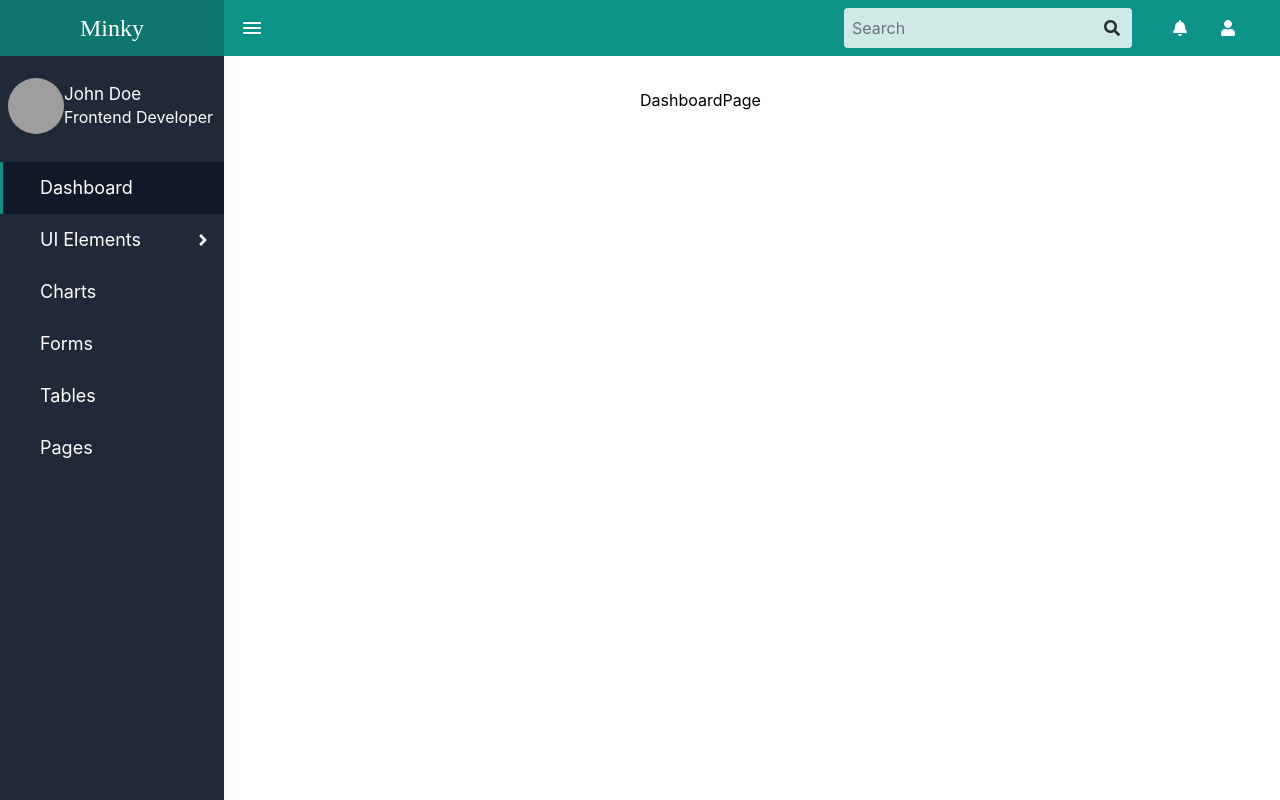
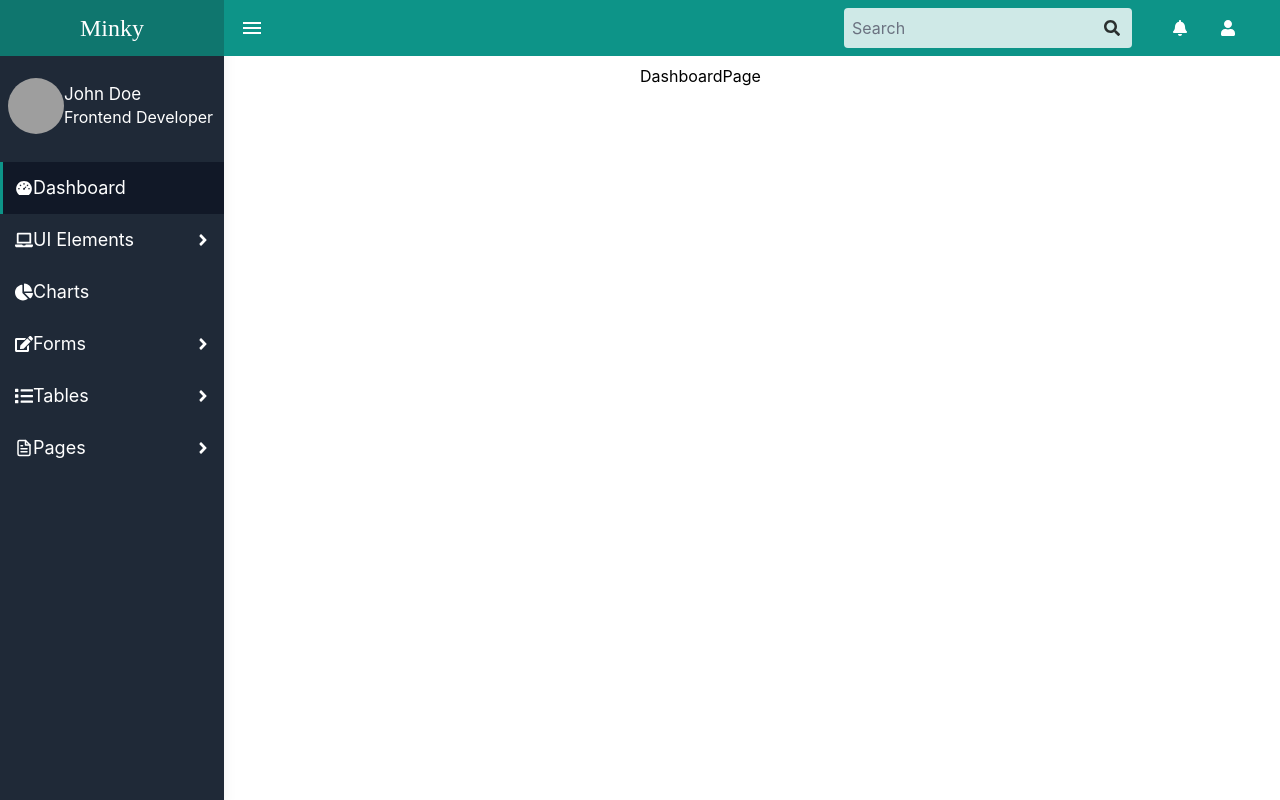
Before and after one commit to bipon68/minky-admin, a React (Create React App) app in the folder minky-admin-reactjs/: page / in a window 1280 px wide. Built offline with nearby package versions, Linux system fonts and the light colour scheme; grey boxes are pictures that could not be loaded.

Commit message:
sidebar treeview update

```diff
--- a/minky-admin-reactjs/src/App.js
+++ b/minky-admin-reactjs/src/App.js
@@ -1,16 +1,23 @@
+import React, { useState } from "react";
+import { BrowserRouter, Route, Routes } from "react-router-dom";
 import Nav from "./features/nav/Nav";
-import "./App.css";
 import SideBar from "./features/sidebar/SideBar";
-import { BrowserRouter, Route, Routes } from "react-router-dom";
 import HomePage from "./pages/HomePage";
 import DashboardPage from "./pages/Dashboard/DashboardPage";
+import "./App.css";
 
 function App() {
+  const [isSidebarOpen, setSidebarOpen] = useState(false);
+
+  const handleSidebar = () => {
+    setSidebarOpen((prevState) => !prevState);
+  };
+
   return (
     <div>
       <BrowserRouter>
-        <Nav />
-        <SideBar />
+        <Nav handleSidebar={handleSidebar} />
+        <SideBar isSidebarOpen={isSidebarOpen} />
         <Routes>
           <Route index element={<HomePage />} />
           <Route path="/DashboardPage" element={<DashboardPage />} />
--- a/minky-admin-reactjs/src/features/nav/Nav.jsx
+++ b/minky-admin-reactjs/src/features/nav/Nav.jsx
@@ -2,23 +2,21 @@ import React from "react";
 import { FaBell, FaSearch, FaUser } from "react-icons/fa";
 import { IoMenuSharp } from "react-icons/io5";
 
-function Nav() {
+function Nav({ handleSidebar }) {
   return (
-    <div>
     <div className="app-header">
       <a className="app-header__logo" href="index.html">
         Minky
       </a>
-        {/* <!-- Sidebar toggle button-->*/}
-        <a
+      {/* Sidebar toggle button */}
+      <button
         className="app-sidebar__toggle"
-          href="#"
-          data-toggle="sidebar"
         aria-label="Hide Sidebar"
+        onClick={handleSidebar}
       >
         <IoMenuSharp />
-        </a>
-        {/* <!-- Navbar Right Menu--> */}
+      </button>
+      {/* Navbar Right Menu */}
       <ul className="app-nav">
         <li className="app-search">
           <input
@@ -30,30 +28,31 @@ function Nav() {
             <FaSearch />
           </button>
         </li>
-          {/* <!--Notification Menu--> */}
+        {/* Notification Menu */}
         <li className="dropdown mt-1">
-            <a
+          <button
             className="app-nav__item"
-              href="#"
-              data-toggle="dropdown"
             aria-label="Show notifications"
+            onClick={() => {
+              /* Handle notifications click */
+            }}
           >
             <FaBell />
-            </a>
+          </button>
         </li>
-          {/* <!-- User Menu--> */}
+        {/* User Menu */}
         <li className="dropdown mt-1">
-            <a
+          <button
             className="app-nav__item"
-              href="#"
-              data-toggle="dropdown"
             aria-label="Open Profile Menu"
+            onClick={() => {
+              /* Handle profile menu click */
+            }}
           >
             <FaUser />
-            </a>
+          </button>
         </li>
       </ul>
-      </div>
     </div>
   );
 }
--- a/minky-admin-reactjs/src/features/sidebar/SideBar.jsx
+++ b/minky-admin-reactjs/src/features/sidebar/SideBar.jsx
@@ -1,15 +1,29 @@
-import React from "react";
-import { FaAngleRight, FaCircle } from "react-icons/fa";
+import React, { useState } from "react";
+import {
+  FaAngleRight,
+  FaChartPie,
+  FaCircle,
+  FaEdit,
+  FaLaptop,
+  FaList,
+} from "react-icons/fa";
+import { AiFillDashboard } from "react-icons/ai";
+import { FiFileText } from "react-icons/fi";
 
-function SideBar() {
+function SideBar({ isSidebarOpen }) {
+  const [expandedMenu, setExpandedMenu] = useState(null);
+
+  const handleTreeviewToggle = (index) => {
+    setExpandedMenu((prevIndex) => (prevIndex === index ? null : index));
+  };
+
   return (
-    <div>
-      <aside className="app-sidebar">
+    <aside className={`app-sidebar ${isSidebarOpen ? "sidenav-toggled" : ""}`}>
       <div className="app-sidebar__user">
         <img
           className="size-14 rounded-full"
           src="img/profile.jpg"
-            alt="User Image"
+          alt="User"
         />
         <div>
           <p className="app-sidebar__user-name">John Doe</p>
@@ -18,19 +32,25 @@ function SideBar() {
       </div>
       <ul className="app-menu">
         <li>
-            <a className="app-menu__item active" href="/DashboardPage">
-              <i className="app-menu__icon fa fa-dashboard"></i>
+          <a className="app-menu__item active" href="index.html">
+            <AiFillDashboard />
             <span className="app-menu__label">Dashboard</span>
           </a>
         </li>
-          <li className="treeview">
-            <a className="app-menu__item" href="#" data-toggle="treeview">
-              <i className="app-menu__icon fa fa-laptop"></i>
+        <li className={`treeview ${expandedMenu === 0 ? "is-expanded" : ""}`}>
+          <a
+            className="app-menu__item"
+            href="#"
+            onClick={(e) => {
+              e.preventDefault();
+              handleTreeviewToggle(0);
+            }}
+          >
+            <FaLaptop />
             <span className="app-menu__label">UI Elements</span>
-              {/* <i className="treeview-indicator fa fa-angle-right"></i> */}
             <FaAngleRight />
           </a>
-            <ul className="treeview-menu">
+          <ul className={`treeview-menu ${expandedMenu === 0 ? "show" : ""}`}>
             <li>
               <a className="treeview-item" href="tailwind-components.html">
                 <FaCircle /> Tailwind Elements
@@ -41,7 +61,7 @@ function SideBar() {
                 className="treeview-item"
                 href="https://fontawesome.com/v4.7.0/icons/"
                 target="_blank"
-                  rel="noopener"
+                rel="noopener noreferrer"
               >
                 <FaCircle /> Font Icons
               </a>
@@ -60,111 +80,130 @@ function SideBar() {
         </li>
         <li>
           <a className="app-menu__item" href="charts.html">
-              <i className="app-menu__icon fa fa-pie-chart"></i>
+            <FaChartPie />
             <span className="app-menu__label">Charts</span>
           </a>
         </li>
-          <li className="treeview">
-            <a className="app-menu__item" href="#" data-toggle="treeview">
-              <i className="app-menu__icon fa fa-edit"></i>
+        <li className={`treeview ${expandedMenu === 1 ? "is-expanded" : ""}`}>
+          <a
+            className="app-menu__item"
+            href="#"
+            onClick={(e) => {
+              e.preventDefault();
+              handleTreeviewToggle(1);
+            }}
+          >
+            <FaEdit />
             <span className="app-menu__label">Forms</span>
-              <i className="treeview-indicator fa fa-angle-right"></i>
+            <FaAngleRight />
           </a>
-            <ul className="treeview-menu">
+          <ul className={`treeview-menu ${expandedMenu === 1 ? "show" : ""}`}>
             <li>
               <a className="treeview-item" href="form-components.html">
-                  <i className="icon fa fa-circle"></i> Form Components
+                <FaCircle /> Form Components
               </a>
             </li>
             <li>
               <a className="treeview-item" href="form-custom.html">
-                  <i className="icon fa fa-circle"></i> Custom Components
+                <FaCircle /> Custom Components
               </a>
             </li>
             <li>
               <a className="treeview-item" href="form-samples.html">
-                  <i className="icon fa fa-circle"></i> Form Samples
+                <FaCircle /> Form Samples
               </a>
             </li>
             <li>
               <a className="treeview-item" href="form-notifications.html">
-                  <i className="icon fa fa-circle"></i> Form Notifications
+                <FaCircle /> Form Notifications
               </a>
             </li>
           </ul>
         </li>
-          <li className="treeview">
-            <a className="app-menu__item" href="#" data-toggle="treeview">
-              <i className="app-menu__icon fa fa-th-list"></i>
+        <li className={`treeview ${expandedMenu === 2 ? "is-expanded" : ""}`}>
+          <a
+            className="app-menu__item"
+            href="#"
+            onClick={(e) => {
+              e.preventDefault();
+              handleTreeviewToggle(2);
+            }}
+          >
+            <FaList />
             <span className="app-menu__label">Tables</span>
-              <i className="treeview-indicator fa fa-angle-right"></i>
+            <FaAngleRight />
           </a>
-            <ul className="treeview-menu">
+          <ul className={`treeview-menu ${expandedMenu === 2 ? "show" : ""}`}>
             <li>
               <a className="treeview-item" href="table-basic.html">
-                  <i className="icon fa fa-circle"></i> Basic Tables
+                <FaCircle /> Basic Tables
               </a>
             </li>
             <li>
               <a className="treeview-item" href="table-data-table.html">
-                  <i className="icon fa fa-circle"></i> Data Tables
+                <FaCircle /> Data Tables
               </a>
             </li>
           </ul>
         </li>
-          <li className="treeview">
-            <a className="app-menu__item" href="#" data-toggle="treeview">
-              <i className="app-menu__icon fa fa-file-text"></i>
+        <li className={`treeview ${expandedMenu === 3 ? "is-expanded" : ""}`}>
+          <a
+            className="app-menu__item"
+            href="#"
+            onClick={(e) => {
+              e.preventDefault();
+              handleTreeviewToggle(3);
+            }}
+          >
+            <FiFileText />
             <span className="app-menu__label">Pages</span>
-              <i className="treeview-indicator fa fa-angle-right"></i>
+            <FaAngleRight />
           </a>
-            <ul className="treeview-menu">
+          <ul className={`treeview-menu ${expandedMenu === 3 ? "show" : ""}`}>
             <li>
               <a className="treeview-item" href="blank-page.html">
-                  <i className="icon fa fa-circle"></i> Blank Page
+                <FaCircle /> Blank Page
               </a>
             </li>
             <li>
               <a className="treeview-item" href="page-login.html">
-                  <i className="icon fa fa-circle"></i> Login Page
+                <FaCircle /> Login Page
               </a>
             </li>
             <li>
               <a className="treeview-item" href="page-lockscreen.html">
-                  <i className="icon fa fa-circle"></i> Lockscreen Page
+                <FaCircle /> Lockscreen Page
               </a>
             </li>
             <li>
               <a className="treeview-item" href="page-user.html">
-                  <i className="icon fa fa-circle"></i> User Page
+                <FaCircle /> User Page
               </a>
             </li>
             <li>
               <a className="treeview-item" href="page-invoice.html">
-                  <i className="icon fa fa-circle"></i> Invoice Page
+                <FaCircle /> Invoice Page
               </a>
             </li>
             <li>
               <a className="treeview-item" href="page-calendar.html">
-                  <i className="icon fa fa-circle"></i> Calendar Page
+                <FaCircle /> Calendar Page
               </a>
             </li>
             <li>
               <a className="treeview-item" href="page-mailbox.html">
-                  <i className="icon fa fa-circle"></i> Mailbox
+                <FaCircle /> Mailbox
               </a>
             </li>
             <li>
               <a className="treeview-item" href="page-error.html">
-                  <i className="icon fa fa-circle"></i> Error Page
+                <FaCircle /> Error Page
               </a>
             </li>
           </ul>
         </li>
       </ul>
     </aside>
-      ;
-    </div>
   );
 }
 
```
Also changed, not shown: minky-admin-reactjs/src/styles/global.css (+65 -0 lines), 1 other file (tests, documents, lock files or other folders). Lines whose indentation alone changed are shown as unchanged.
